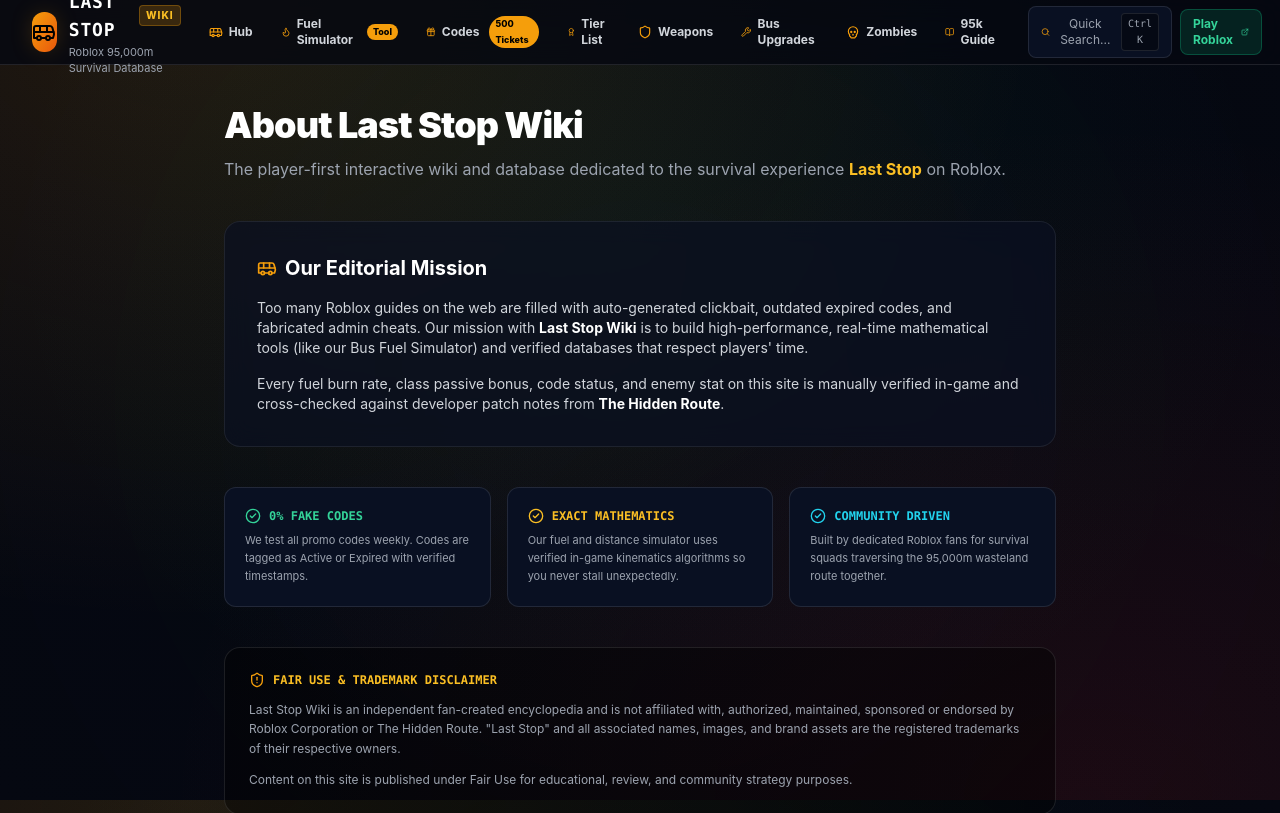
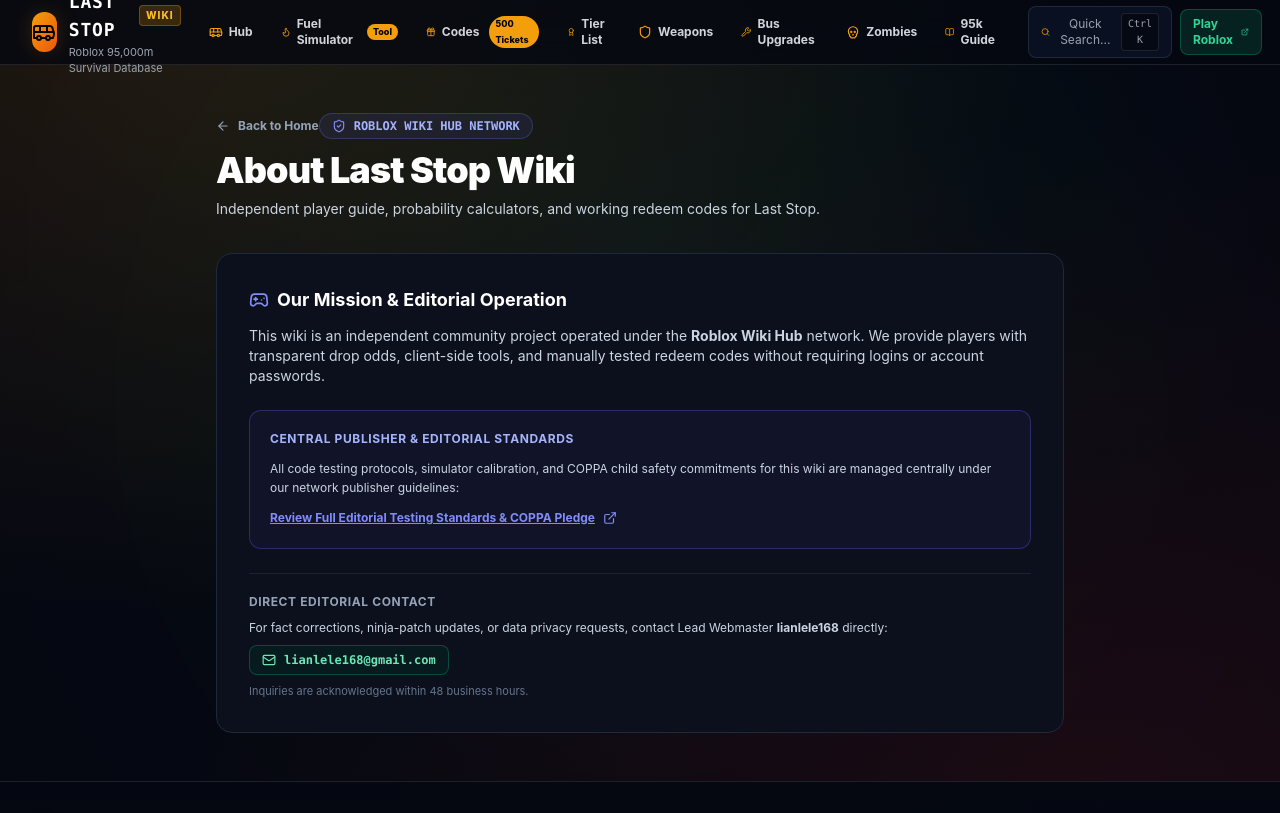
Before and after one commit to lianlele168/last-stop-wiki, a Next.js app: page /about in a window 1280 px wide. Shown: the top 813 px of the page. Built offline with nearby package versions, Linux system fonts and the light colour scheme.

Commit message:
fix(seo): eliminate thin about page, add noindex, fix schema and sync dates

```diff
--- a/src/app/about/page.tsx
+++ b/src/app/about/page.tsx
@@ -1,88 +1,75 @@
-import React from 'react';
-import Link from 'next/link';
-import { Bus, ShieldAlert, Heart, CheckCircle2, Mail, ExternalLink } from 'lucide-react';
-import { GAME_INFO } from '@/data/gameData';
+import type { Metadata } from "next";
+import Link from "next/link";
+import { ShieldCheck, Mail, ExternalLink, ArrowLeft, Gamepad2 } from "lucide-react";
 
-export const metadata = {
-  title: 'About Last Stop Wiki & Mission',
-  description: 'Learn about the mission, data accuracy policies, and editorial guidelines behind the Last Stop community survival wiki.',
+export const metadata: Metadata = {
+  title: "About Last Stop Wiki & Network Standards",
+  description: "Learn about the Last Stop fan wiki, our editorial testing process, and the Roblox Wiki Hub network.",
+  robots: {
+    index: false,
+    follow: true,
+  },
 };
 
 export default function AboutPage() {
   return (
-    <div className="max-w-4xl mx-auto px-4 sm:px-6 lg:px-8 py-10 space-y-10">
-
-      {/* Header */}
-      <div className="space-y-3">
+    <main className="min-h-[75vh] py-12 px-4 sm:px-6 max-w-4xl mx-auto space-y-8">
+      <div>
+        <Link href="/" className="inline-flex items-center gap-2 text-xs font-bold text-slate-400 hover:text-white transition-colors mb-4">
+          <ArrowLeft className="w-3.5 h-3.5" />
+          <span>Back to Home</span>
+        </Link>
+        <div className="inline-flex items-center gap-2 rounded-full border border-indigo-500/30 bg-indigo-500/10 px-3 py-1 font-mono text-xs font-bold text-indigo-300 mb-2">
+          <ShieldCheck className="w-3.5 h-3.5 text-indigo-400" />
+          <span>ROBLOX WIKI HUB NETWORK</span>
+        </div>
         <h1 className="text-3xl sm:text-4xl font-black text-white tracking-tight">
           About Last Stop Wiki
         </h1>
-        <p className="text-gray-400 text-sm sm:text-base leading-relaxed">
-          The player-first interactive wiki and database dedicated to the survival experience <span className="text-amber-400 font-bold">{GAME_INFO.name}</span> on Roblox.
+        <p className="text-sm text-slate-300 mt-2 leading-relaxed">
+          Independent player guide, probability calculators, and working redeem codes for Last Stop.
         </p>
       </div>
 
-      {/* Mission Card */}
-      <div className="glass-card p-6 sm:p-8 space-y-4">
-        <h2 className="text-xl font-bold text-white flex items-center gap-2">
-          <Bus className="w-5 h-5 text-amber-500" />
-          <span>Our Editorial Mission</span>
-        </h2>
-        <p className="text-gray-300 text-xs sm:text-sm leading-relaxed">
-          Too many Roblox guides on the web are filled with auto-generated clickbait, outdated expired codes, and fabricated admin cheats. Our mission with <strong className="text-white">Last Stop Wiki</strong> is to build high-performance, real-time mathematical tools (like our Bus Fuel Simulator) and verified databases that respect players&apos; time.
-        </p>
-        <p className="text-gray-300 text-xs sm:text-sm leading-relaxed">
-          Every fuel burn rate, class passive bonus, code status, and enemy stat on this site is manually verified in-game and cross-checked against developer patch notes from <strong className="text-white">{GAME_INFO.developer}</strong>.
-        </p>
-      </div>
-
-      {/* Quality Standards */}
-      <div className="grid grid-cols-1 sm:grid-cols-3 gap-4">
-        <div className="p-5 rounded-xl bg-wasteland-900 border border-white/10 space-y-2">
-          <div className="flex items-center gap-2 text-emerald-400 font-bold text-xs font-mono">
-            <CheckCircle2 className="w-4 h-4" />
-            <span>0% FAKE CODES</span>
-          </div>
-          <p className="text-[11px] text-gray-400 leading-relaxed">
-            We test all promo codes weekly. Codes are tagged as Active or Expired with verified timestamps.
+      <div className="rounded-2xl border border-slate-800 bg-[#0c101c] p-6 sm:p-8 space-y-6">
+        <div className="space-y-3">
+          <h2 className="text-lg font-bold text-white flex items-center gap-2">
+            <Gamepad2 className="w-5 h-5 text-indigo-400" />
+            <span>Our Mission & Editorial Operation</span>
+          </h2>
+          <p className="text-xs sm:text-sm text-slate-300 leading-relaxed">
+            This wiki is an independent community project operated under the <strong>Roblox Wiki Hub</strong> network. We provide players with transparent drop odds, client-side tools, and manually tested redeem codes without requiring logins or account passwords.
           </p>
         </div>
 
-        <div className="p-5 rounded-xl bg-wasteland-900 border border-white/10 space-y-2">
-          <div className="flex items-center gap-2 text-amber-400 font-bold text-xs font-mono">
-            <CheckCircle2 className="w-4 h-4" />
-            <span>EXACT MATHEMATICS</span>
-          </div>
-          <p className="text-[11px] text-gray-400 leading-relaxed">
-            Our fuel and distance simulator uses verified in-game kinematics algorithms so you never stall unexpectedly.
+        <div className="rounded-xl border border-indigo-500/30 bg-indigo-950/30 p-5 space-y-3">
+          <p className="text-xs font-bold uppercase tracking-wider text-indigo-300">Central Publisher & Editorial Standards</p>
+          <p className="text-xs text-slate-300 leading-relaxed">
+            All code testing protocols, simulator calibration, and COPPA child safety commitments for this wiki are managed centrally under our network publisher guidelines:
           </p>
+          <a
+            href="https://robloxwikihub.com/about"
+            target="_blank"
+            rel="noopener noreferrer"
+            className="inline-flex items-center gap-2 text-xs font-bold text-indigo-400 hover:text-indigo-300 underline"
+          >
+            <span>Review Full Editorial Testing Standards & COPPA Pledge</span>
+            <ExternalLink className="w-3.5 h-3.5" />
+          </a>
         </div>
 
-        <div className="p-5 rounded-xl bg-wasteland-900 border border-white/10 space-y-2">
-          <div className="flex items-center gap-2 text-cyan-400 font-bold text-xs font-mono">
-            <CheckCircle2 className="w-4 h-4" />
-            <span>COMMUNITY DRIVEN</span>
+        <div className="border-t border-slate-800/80 pt-5 space-y-2">
+          <h3 className="text-xs font-bold text-slate-400 uppercase tracking-wider">Direct Editorial Contact</h3>
+          <p className="text-xs text-slate-300 leading-relaxed">
+            For fact corrections, ninja-patch updates, or data privacy requests, contact Lead Webmaster <strong>lianlele168</strong> directly:
+          </p>
+          <div className="inline-flex items-center gap-2 rounded-lg border border-emerald-500/30 bg-emerald-950/40 px-3 py-1.5 font-mono text-xs font-bold text-emerald-300">
+            <Mail className="w-3.5 h-3.5" />
+            <span>lianlele168@gmail.com</span>
           </div>
-          <p className="text-[11px] text-gray-400 leading-relaxed">
-            Built by dedicated Roblox fans for survival squads traversing the 95,000m wasteland route together.
-          </p>
+          <p className="text-[11px] text-slate-500">Inquiries are acknowledged within 48 business hours.</p>
         </div>
       </div>
-
-      {/* Disclaimer */}
-      <div className="p-6 rounded-2xl bg-black/40 border border-white/10 space-y-3 text-xs text-gray-400">
-        <div className="flex items-center gap-2 text-amber-400 font-bold font-mono">
-          <ShieldAlert className="w-4 h-4 text-amber-500" />
-          <span>FAIR USE & TRADEMARK DISCLAIMER</span>
-        </div>
-        <p className="leading-relaxed">
-          Last Stop Wiki is an independent fan-created encyclopedia and is not affiliated with, authorized, maintained, sponsored or endorsed by Roblox Corporation or The Hidden Route. &quot;Last Stop&quot; and all associated names, images, and brand assets are the registered trademarks of their respective owners.
-        </p>
-        <p className="leading-relaxed">
-          Content on this site is published under Fair Use for educational, review, and community strategy purposes.
-        </p>
-      </div>
-
-    </div>
+    </main>
   );
 }
--- a/src/app/sitemap.ts
+++ b/src/app/sitemap.ts
@@ -13,7 +13,6 @@ export default function sitemap(): MetadataRoute.Sitemap {
     { path: '/bus-upgrades/', priority: 0.8, changeFrequency: 'weekly' as const },
     { path: '/zombies-bestiary/', priority: 0.8, changeFrequency: 'weekly' as const },
     { path: '/beginner-guide/', priority: 0.8, changeFrequency: 'monthly' as const },
-    { path: '/about/', priority: 0.4, changeFrequency: 'monthly' as const },
     ];
 
   return routes.map((route) => ({
```
